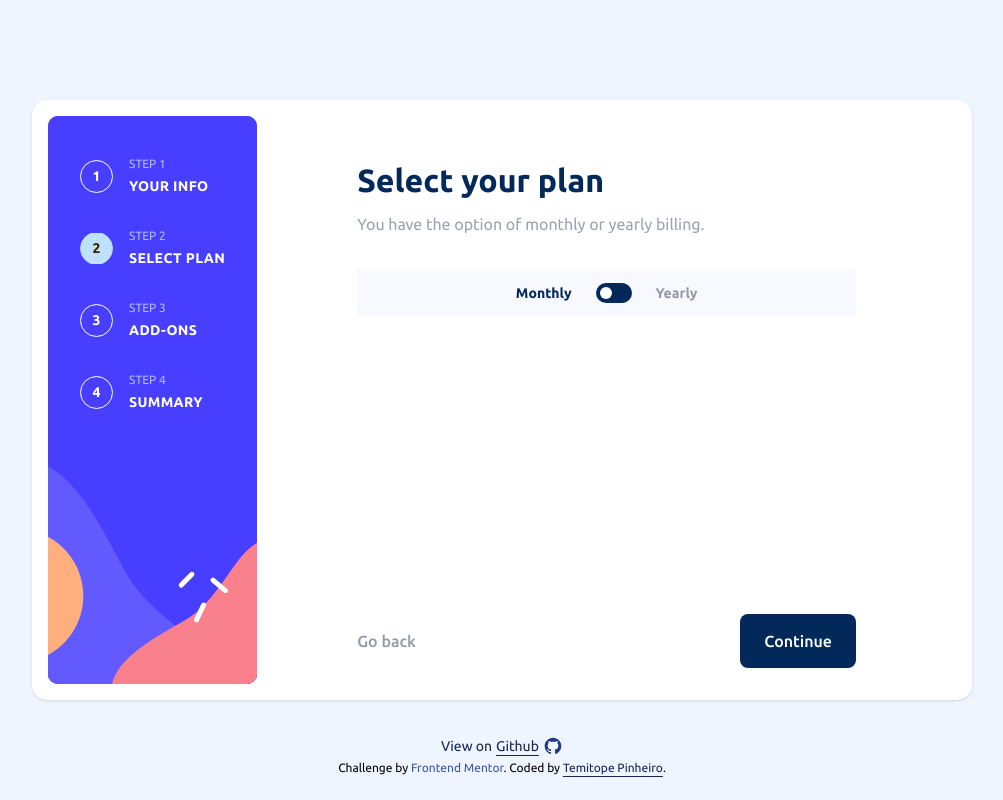
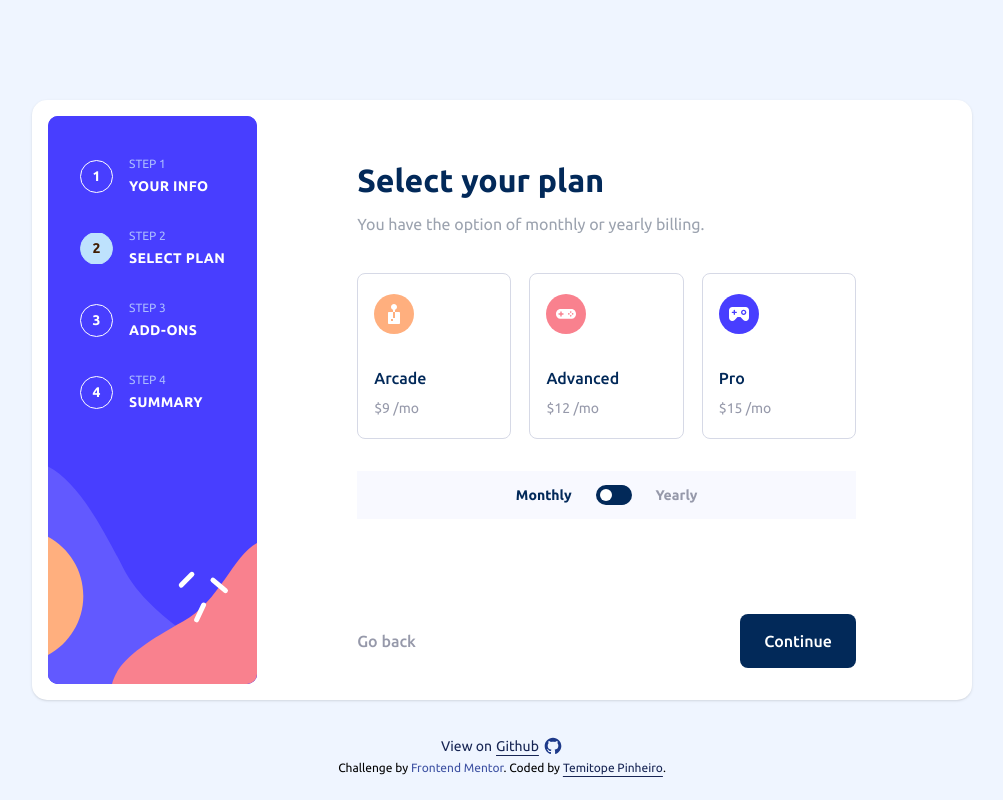
Before and after one commit to Temi-pinheiro/fem-multistep-form, a React (Vite) app: page / in a window 1280 px wide. Both pictures are taken after typing "Sample", "name@example.com", "Sample" into the empty fields and a click on the button "Continue". Shown: the whole page, without its empty margins (138-1141 px from the left). Built offline with nearby package versions, Linux system fonts and the light colour scheme.

Commit message:
step 2 done

```diff
--- /dev/null
+++ b/src/components/Plan/index.tsx
@@ -0,0 +1,55 @@
+import { motion } from 'framer-motion';
+export const Plan = ({
+  icon,
+  title,
+  value,
+  selected,
+  updateData,
+  price,
+  monthly,
+}: {
+  icon: any;
+  updateData: any;
+  selected: boolean;
+  value: string;
+  title: string;
+  price: number;
+  monthly: boolean;
+}) => {
+  return (
+    <>
+      <motion.label
+        animate={{
+          borderColor: selected ? '#483EFF' : '#D6D9E6',
+          backgroundColor: selected ? '#F8F9FF' : '#fff',
+        }}
+        whileHover={{ backgroundColor: '#F8F9FF' }}
+        className='rounded-lg border py-5 px-4 flex md:flex-col cursor-pointer '
+        htmlFor={value}
+      >
+        {icon}
+        <div className='flex flex-col gap-y-2 md:mt-8'>
+          <h3 className='font-medium text-[#022959]'>{title}</h3>
+          <motion.span
+            initial={{ opacity: 0 }}
+            transition={{ duration: 0.6 }}
+            animate={{ opacity: 1 }}
+            key={price}
+            className='text-sm text-[#9699AA]'
+          >
+            ${price} /{monthly ? 'mo' : 'yr'}
+          </motion.span>
+        </div>
+      </motion.label>
+      <input
+        id={value}
+        className='hidden'
+        type='radio'
+        name='plan'
+        value={value}
+        checked={selected}
+        onChange={updateData}
+      />
+    </>
+  );
+};
--- a/src/components/index.ts
+++ b/src/components/index.ts
@@ -3,3 +3,4 @@ export * from './Header';
 export * from './Panes';
 export * from './Toggle';
 export * from './Footer';
+export * from './Plan';
--- /dev/null
+++ b/src/data/prices.json
@@ -0,0 +1,20 @@
+{
+  "prices": {
+    "monthly": {
+      "arcade": { "price": 9, "title": "Arcade" },
+      "advanced": { "price": 12, "title": "Advanced" },
+      "pro": { "price": 15, "title": "Pro" },
+      "onlineServices": { "price": 1, "title": "Online Services" },
+      "largerStorage": { "price": 2, "title": "Larger Storage" },
+      "customizableProfile": { "price": 2, "title": "Customizable Profile" }
+    },
+    "yearly": {
+      "arcade": { "price": 90, "title": "Arcade" },
+      "advanced": { "price": 120, "title": "Advanced" },
+      "pro": { "price": 150, "title": "Pro" },
+      "onlineServices": { "price": 10, "title": "Online Services" },
+      "largerStorage": { "price": 20, "title": "Larger Storage" },
+      "customizableProfile": { "price": 20, "title": "Customizable Profile" }
+    }
+  }
+}
--- a/src/steps/Step2.tsx
+++ b/src/steps/Step2.tsx
@@ -1,13 +1,53 @@
-import { Header, Toggle } from '../components';
+import { Header, Plan, Toggle } from '../components';
 import { motion } from 'framer-motion';
+import priceData from '../data/prices.json';
 
-export const Step2 = ({ data, update }: { data: any; update: any }) => {
+export const Step2 = ({
+  data,
+  update,
+}: {
+  data: any & { period: string };
+  update: any;
+}) => {
+  const { prices } = priceData;
   return (
     <div className='flex flex-col'>
       <Header
         title='Select your plan'
         details='You have the option of monthly or yearly billing.'
       />
+      <div className='flex md:grid grid-cols-3 gap-x-[18px] md:mt-9'>
+        <Plan
+          key='arcade'
+          updateData={update}
+          selected={data.plan == 'arcade'}
+          icon={<ArcadeIcon />}
+          title='Arcade'
+          value='arcade'
+          monthly={data.monthly}
+          price={prices[data.monthly ? 'monthly' : 'yearly'].arcade.price}
+        />
+        <Plan
+          key='advanced'
+          updateData={update}
+          selected={data.plan == 'advanced'}
+          icon={<AdvancedIcon />}
+          title='Advanced'
+          value='advanced'
+          monthly={data.monthly}
+          price={prices[data.monthly ? 'monthly' : 'yearly'].advanced.price}
+        />
+        <Plan
+          key='pro'
+          updateData={update}
+          selected={data.plan == 'pro'}
+          icon={<ProIcon />}
+          title='Pro'
+          value='pro'
+          monthly={data.monthly}
+          price={prices[data.monthly ? 'monthly' : 'yearly'].pro.price}
+        />
+      </div>
       <div className='flex items-center justify-center gap-x-6 py-[14px] bg-[#F8F9FF] md:mt-8'>
         <motion.button
           type='button'
@@ -35,3 +75,57 @@ export const Step2 = ({ data, update }: { data: any; update: any }) => {
     </div>
   );
 };
+
+const ArcadeIcon = () => (
+  <svg
+    width='40'
+    height='40'
+    viewBox='0 0 40 40'
+    fill='none'
+    xmlns='http://www.w3.org/2000/svg'
+  >
+    <circle cx='20' cy='20' r='20' fill='#FFAF7E' />
+    <path
+      fillRule='evenodd'
+      clipRule='evenodd'
+      d='M22.953 12.4916C23.2 13.9311 22.374 15.3391 20.9971 15.826V18.0051H18.9979V15.826C17.6209 15.3391 16.795 13.9311 17.0419 12.4916C17.2889 11.0522 18.537 10 19.9975 10C21.458 10 22.7061 11.0522 22.953 12.4916ZM18.9979 18.0051V24.0025H20.9971V18.0051H24.9954C25.5474 18.0051 25.9949 18.4526 25.9949 19.0046V29.0004C25.9949 29.5525 25.5474 30 24.9954 30H14.9996C14.4475 30 14 29.5525 14 29.0004V19.0046C14 18.4526 14.4475 18.0051 14.9996 18.0051H18.9979ZM18.9979 27.0013H16.9987V25.0021H18.9979V27.0013Z'
+      fill='white'
+    />
+  </svg>
+);
+
+const AdvancedIcon = () => (
+  <svg
+    width='40'
+    height='40'
+    viewBox='0 0 40 40'
+    fill='none'
+    xmlns='http://www.w3.org/2000/svg'
+  >
+    <circle cx='20' cy='20' r='20' fill='#F9818E' />
+    <path
+      fillRule='evenodd'
+      clipRule='evenodd'
+      d='M14.9437 15H25.0567C27.7897 15 30 17.0294 30 19.8847C30 22.7419 27.7897 24.8214 25.0566 24.8214H14.9437C12.2117 24.8214 10 22.7419 10 19.8847C10 17.0294 12.2117 15 14.9437 15ZM17.2662 20.625C17.3919 20.625 17.5 20.5087 17.5 20.3883H17.5V19.3997C17.5 19.2792 17.3942 19.1964 17.2689 19.1964H15.7143V17.6445C15.7143 17.5187 15.598 17.4107 15.4776 17.4107H14.489C14.3685 17.4107 14.2857 17.5166 14.2857 17.6418V19.1964H12.7024C12.5856 19.1964 12.5 19.2921 12.5 19.4094V20.3659C12.5 20.4864 12.5907 20.625 12.717 20.625H14.2857V22.2083C14.2857 22.3251 14.3813 22.4107 14.4987 22.4107H15.4552C15.5757 22.4107 15.7143 22.32 15.7143 22.1937V20.625H17.2662ZM22.8467 20.7806C22.3674 20.7806 21.9783 20.3973 21.9783 19.9256C21.9783 19.4539 22.3674 19.0699 22.8467 19.0699C23.3281 19.0699 23.7171 19.4539 23.7171 19.9256C23.7171 20.3973 23.3281 20.7806 22.8467 20.7806ZM23.8778 21.7954C23.8778 22.2666 24.2669 22.6474 24.7462 22.6474C25.2276 22.6474 25.6166 22.2666 25.6166 21.7954C25.6166 21.3205 25.2275 20.9404 24.7462 20.9404C24.2669 20.9404 23.8778 21.3204 23.8778 21.7954ZM24.7462 18.9114C24.2669 18.9114 23.8778 18.5284 23.8778 18.0567C23.8778 17.5849 24.2669 17.2009 24.7462 17.2009C25.2275 17.2009 25.6166 17.5849 25.6166 18.0567C25.6166 18.5284 25.2276 18.9114 24.7462 18.9114ZM25.7777 19.9256C25.7777 20.3973 26.1667 20.7806 26.6456 20.7806C27.125 20.7806 27.514 20.3973 27.514 19.9256C27.514 19.4539 27.125 19.0699 26.6456 19.0699C26.1667 19.0699 25.7777 19.4539 25.7777 19.9256Z'
+      fill='white'
+    />
+  </svg>
+);
+
+const ProIcon = () => (
+  <svg
+    width='40'
+    height='40'
+    viewBox='0 0 40 40'
+    fill='none'
+    xmlns='http://www.w3.org/2000/svg'
+  >
+    <circle cx='20' cy='20' r='20' fill='#483EFF' />
+    <path
+      fillRule='evenodd'
+      clipRule='evenodd'
+      d='M13.3336 13H26.6664C28.5073 13 29.9996 14.4923 29.9996 16.3332V23.5263C30.0204 24.9435 29.1714 26.229 27.8597 26.7662C26.6224 27.2684 25.2033 26.9495 24.2998 25.9662L21.4799 22.9996H18.5201L15.7002 25.9662C14.7957 26.9478 13.3778 27.2664 12.1403 26.7662C10.8286 26.229 9.97962 24.9435 10.0004 23.5263V16.3332C10.0004 14.4923 11.4927 13 13.3336 13ZM16.0001 18.9998H17.3334C17.7016 18.9998 18.0001 18.7013 18.0001 18.3331C18.0001 17.965 17.7016 17.6665 17.3334 17.6665H16.0001V16.3332C16.0001 15.965 15.7017 15.6666 15.3335 15.6666C14.9653 15.6666 14.6669 15.965 14.6669 16.3332V17.6665H13.3336C12.9654 17.6665 12.6669 17.965 12.6669 18.3331C12.6669 18.7013 12.9654 18.9998 13.3336 18.9998H14.6669V20.3331C14.6669 20.7012 14.9653 20.9997 15.3335 20.9997C15.7017 20.9997 16.0001 20.7012 16.0001 20.3331V18.9998ZM24.6665 20.9997C23.1938 20.9997 21.9999 19.8058 21.9999 18.3331C21.9999 16.8604 23.1938 15.6666 24.6665 15.6666C26.1392 15.6666 27.3331 16.8604 27.3331 18.3331C27.3331 19.0404 27.0521 19.7186 26.552 20.2187C26.052 20.7188 25.3737 20.9997 24.6665 20.9997ZM24.6665 19.6664C25.4028 19.6664 25.9998 19.0695 25.9998 18.3331C25.9998 17.5968 25.4028 16.9999 24.6665 16.9999C23.9301 16.9999 23.3332 17.5968 23.3332 18.3331C23.3332 19.0695 23.9301 19.6664 24.6665 19.6664Z'
+      fill='white'
+    />
+  </svg>
+);
```
